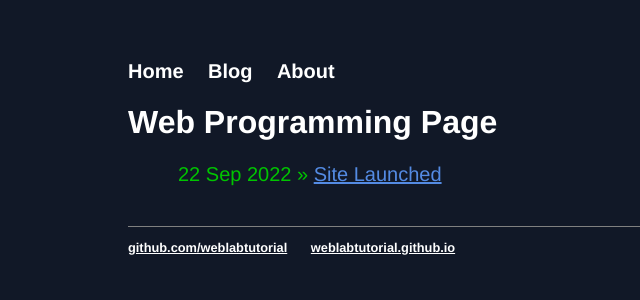
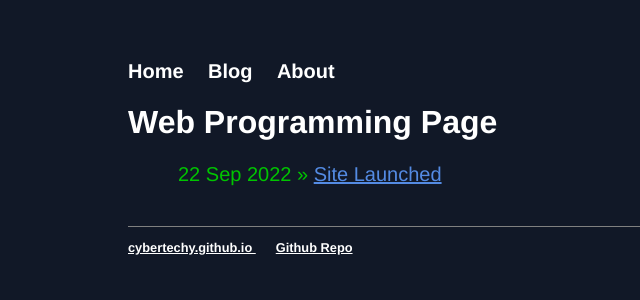
Before and after one commit to cybertechy/cybertechy.github.io, a Jekyll site: the page built from index.html, in a window 1280 px wide. Shown: the top 300 px of the page, without its empty margins (0-640 px from the left). Built offline with Jekyll 4.4.1, drawn with Linux system fonts in a browser that asks for light colours.

Commit message:
Update default.html

```diff
--- a/_layouts/default.html
+++ b/_layouts/default.html
@@ -18,9 +18,11 @@
 </div>
 <footer>
 <ul>
-<li><a href="https://github.com/weblabtutorial">github.com/weblabtutorial</a></li>
-<li><a href="https://weblabtutorial.github.io"> weblabtutorial.github.io </a></li>
+<li><a href="https://cybertehcy.github.io"> cybertechy.github.io </a></li>
+<li><a href="https://github.com/cybertechy/cybertechy.github.io"> Github Repo </a></li>
+
 </ul>
+  {% include analytics.html %}
 </footer>
 </body>
 </html>
```
